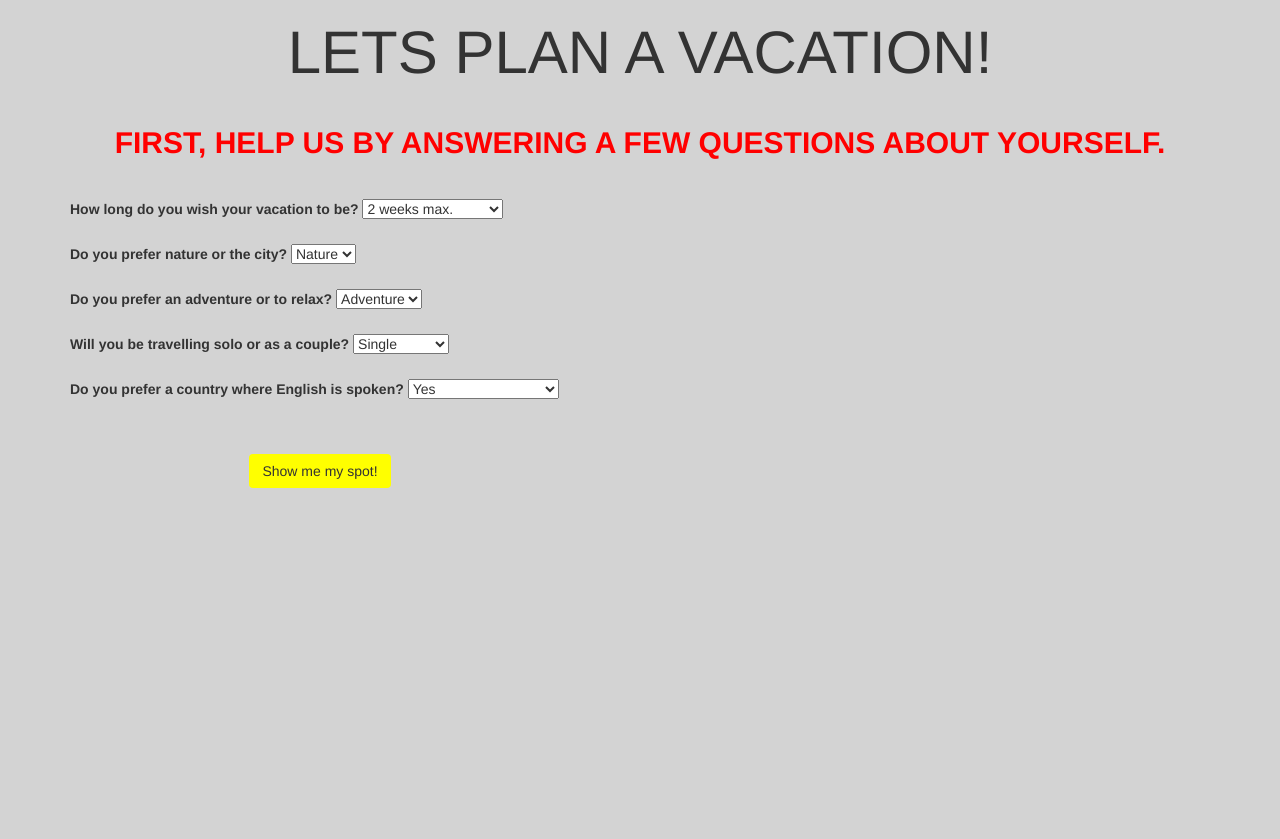
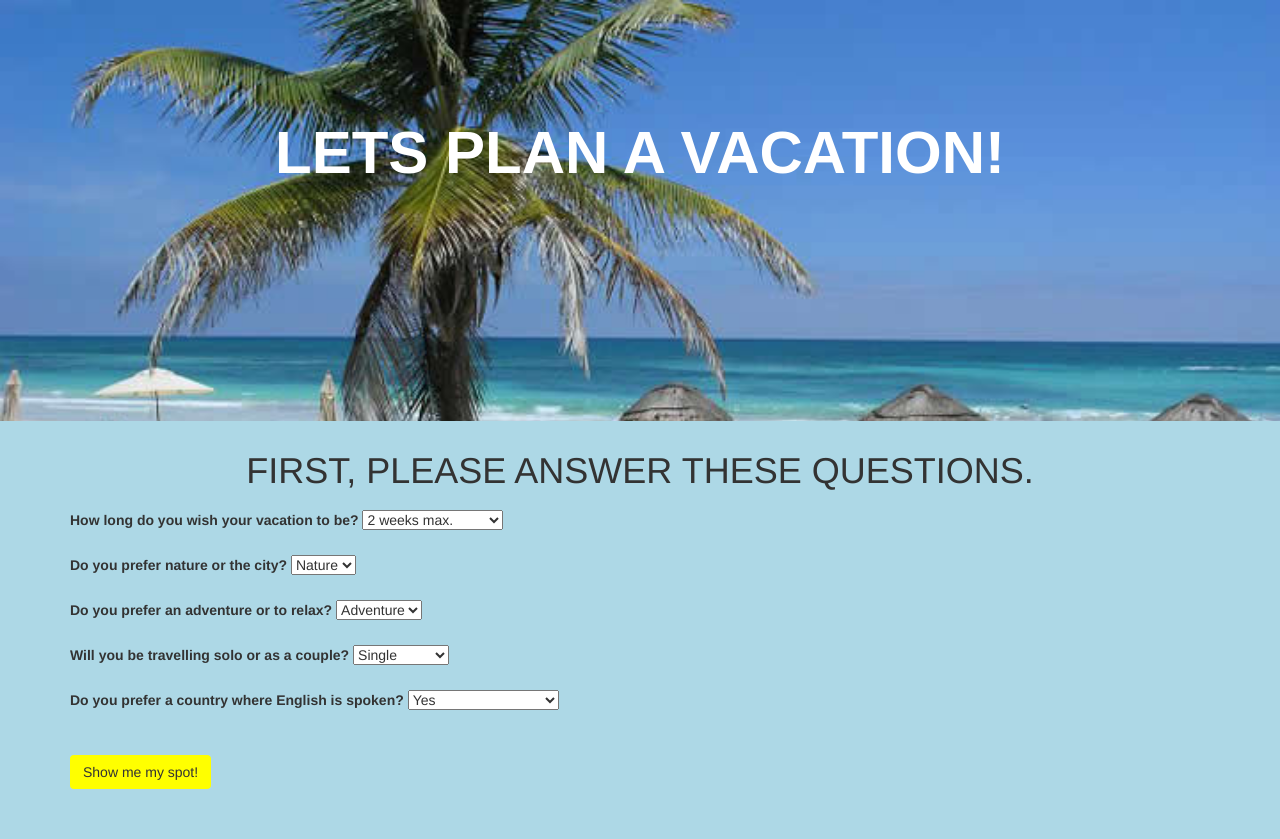
Before and after one commit to maizazul/JSVacation, a plain HTML site: page index.html in a window 1280 px wide. Before the commit the page ends 800 px from the top, so only its background shows below. Drawn offline with Linux system fonts and the light colour scheme.

Commit message:
add more styling to answers and jumbotron

```diff
--- a/css/styles.css
+++ b/css/styles.css
@@ -1,10 +1,27 @@
+
 body {
-  background-color: LightGrey;
+  background-color: LightBlue;
 }
+
+.jumbotron {
+  background-image: url("../img/cover.jpg");
+  background-size: cover;
+  padding-top: 100px;
+  padding-bottom: 200px;
+
+}
+.jumbotron p {
+  font-family: 'Montserrat', sans-serif;
+  font-weight: bold;
+  color: white;
+  font-size: 60px;
+  text-transform: uppercase;
+  text-align: center;
+}
+
 h1 {
   text-align: center;
   text-transform: uppercase;
-  font-size: 60px;
 }
 
 h2 {
@@ -25,7 +42,15 @@ h2 {
 .btn {
   text-align: center;
   background-color: yellow;
-  margin-top: 40px;
+  margin-top: 20px;
+  margin-bottom: 20px;
+}
+
+.container1{
+  padding-top: 10px;
+  padding-bottom: 10px;
+  text-align: center;
+
 }
 
 #tulum {
@@ -35,3 +60,7 @@ h2 {
 #cairns {
   display: none;
 }
+
+#turkey {
+  display: none;
+}
--- a/index.html
+++ b/index.html
@@ -8,9 +8,14 @@
     <title>Vacation Planner</title>
   </head>
   <body>
-    <h1>Lets Plan a Vacation!</h1>
-    <h2>First, help us by answering a few questions about yourself.</h2>
+    <div class="jumbotron">
+      <div class="container">
+      <!-- <img src="img/cover.jpg"> -->
+      <p>Lets Plan a Vacation!</p>
+      </div>
+    </div>
 
+    <h1>First, please answer these questions.</h1>
     <form id="questions">
       <div class="container">
           <label for="duration">How long do you wish your vacation to be?</label>
@@ -52,11 +57,17 @@
           </select>
       </div>
 
+      <div class="container"
+        <div class="row"
           <div class="col-md-6 text-center">
             <button type="submit" class="btn">Show me my spot!</button>
           </div>
+        </div>
+      </div>
     </form>
 
+    <div class="container1">
+      <!-- <div class="container-fluid"> -->
         <div id="tulum">
           <p>Your ideal vacation spot is Tulum, Mexico! We suggest you plan to go immediately.</p>
         </div>
@@ -65,5 +76,10 @@
           <p>Your ideal vacation spot is Cairns, Australia! We suggest you plan to go immediately.</p>
         </div>
 
+        <div id="turkey">
+          <p>Your ideal vacation spot is Istanbul, Turkey! We suggest you plan to go immediately.</p>
+        </div>
+      <!-- </div> -->
+    </div>
   </body>
 </html>
```
Also changed, not shown: img/cover.jpg (added). Lines whose indentation alone changed are shown as unchanged.
